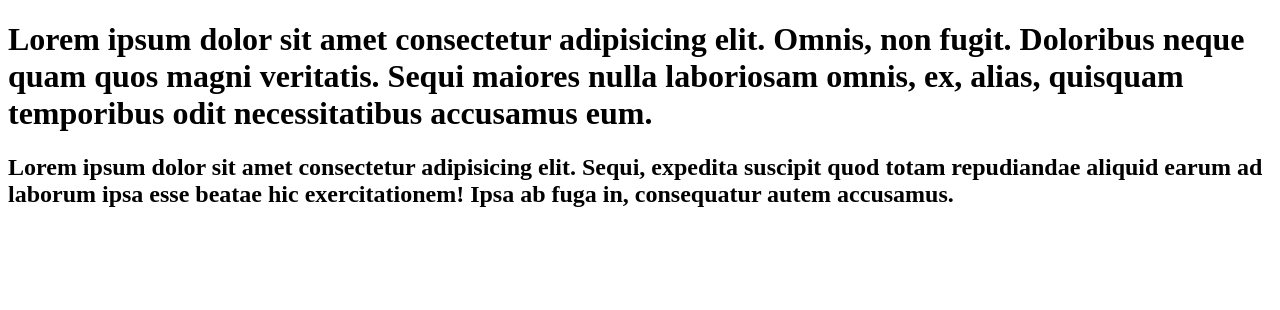
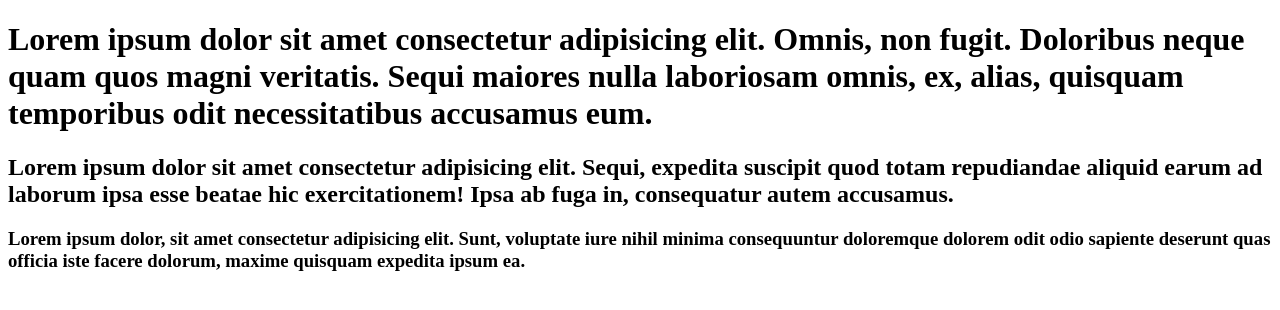
Before and after one commit to VinothikaR/stunning-spork, a plain HTML site: page index.html in a window 1280 px wide. Drawn offline with Linux system fonts and the light colour scheme.

Commit message:
index.html

```diff
--- a/index.html
+++ b/index.html
@@ -8,5 +8,6 @@
 <body>
     <h1>Lorem ipsum dolor sit amet consectetur adipisicing elit. Omnis, non fugit. Doloribus neque quam quos magni veritatis. Sequi maiores nulla laboriosam omnis, ex, alias, quisquam temporibus odit necessitatibus accusamus eum.</h1>
     <h2>Lorem ipsum dolor sit amet consectetur adipisicing elit. Sequi, expedita suscipit quod totam repudiandae aliquid earum ad laborum ipsa esse beatae hic exercitationem! Ipsa ab fuga in, consequatur autem accusamus.</h2>
+    <h3>Lorem ipsum dolor, sit amet consectetur adipisicing elit. Sunt, voluptate iure nihil minima consequuntur doloremque dolorem odit odio sapiente deserunt quas officia iste facere dolorum, maxime quisquam expedita ipsum ea.</h3>
 </body>
 </html>
```
